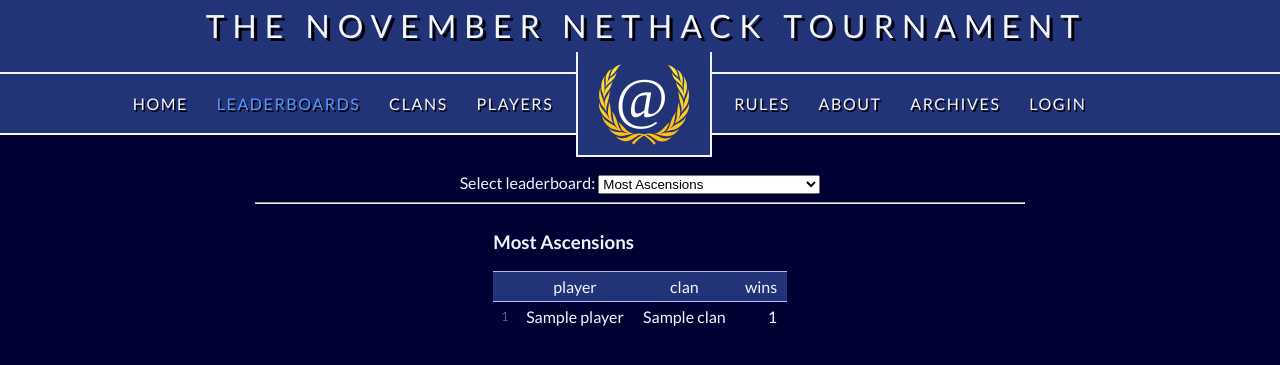
After one commit to nethackscoreboard-org/excession, a Django app: page /leaderboards in a window 1280 px wide. The commit adds this page. Shown: the top 365 px of the page. Run offline with Django 3.2, Linux system fonts and the light colour scheme; tables that the repository leaves empty hold one stand-in row (values such as "Sample post"); parts of the project's set-up code (start-up, migrations or seed data) failed here and were passed over.

Commit message:
Add partial leaderboards page at /leaderboards
The main new big feature of 2021 is leaderboards. Given their
prominence, they get a whole page linked from the top (replacing
Trophies... but we still have trophies, so we'll need to figure out some
way to navigate to those.)

All leaderboards are loaded on the page, but only one is shown at a
time (because they could get quite long with all the players/clans).
They're currently changed via a combo box with a bit of JS bound to it.
I kind of want to add at least left/right arrow key navigation as well.

As of this commit, only 3 leaderboards are functional, but others are
expected to follow easily along the same pattern.

Also adds a shorthand for querying only ascended players via a Manager
class (Player.ascended.*).

```diff
--- a/scoreboard/models.py
+++ b/scoreboard/models.py
@@ -76,6 +76,12 @@ class Clan(LeaderboardBaseFields):
     # admins = models.ManyToManyField(Player)
     # instead of Player having a clan_admin field
 
+class AscendingPlayersManager(models.Manager):
+    # Manager that returns only Players with at least one ascension, which is a
+    # pretty common request.
+    def get_queryset(self):
+        return super().get_queryset().filter(wins__gt=0)
+
 class Player(LeaderboardBaseFields):
     name       = models.CharField(max_length=32, unique=True)
     clan       = models.ForeignKey(Clan, null=True, on_delete=models.SET_NULL)
@@ -84,6 +90,9 @@ class Player(LeaderboardBaseFields):
     invites    = models.ManyToManyField(Clan, related_name='invitees')
     # link to User model for web logins
     user       = models.OneToOneField(User, on_delete=models.PROTECT, null=True)
+
+    objects   = models.Manager() # default
+    ascenders = AscendingPlayersManager()
 
     # Return a string denoting the ascension ratio of this player.
     # This can assume that total_games > 0, but wins could be 0.
--- a/tnnt/static/css/default.css
+++ b/tnnt/static/css/default.css
@@ -50,6 +50,10 @@ h5 {
 
 .more {
   text-align: center;
+}
+
+.rjust {
+  text-align: right;
 }
 
 a {
@@ -506,3 +510,7 @@ form.disguised-button button:hover {
 .current-player {
     font-weight: bold;
 }
+
+/*====================================================================
+  === LEADERBOARDS ===================================================
+  ====================================================================*/
--- /dev/null
+++ b/tnnt/static/js/leaderboard-select.js
@@ -0,0 +1,25 @@
+function showLeaderboard(str) {
+    /* This function unhides the div with class "leaderboard" and id
+     * "leaderboard-<str>" and hides all others. */
+    var boards = document.querySelectorAll('div[class=leaderboard]')
+    for (var b of boards) {
+        // See also the HTML template where it relies on element ids matching
+        // the values in the combo box
+        if (b.id == 'leaderboard-' + str) {
+            b.hidden = false;
+        }
+        else {
+            b.hidden = true;
+        }
+    }
+}
+
+document.addEventListener("DOMContentLoaded", function(event) {
+    var combobox = document.getElementById('boards-combobox')
+    // If the page is refreshed, the combobox may retain its old value, so show
+    // that leaderboard.
+    showLeaderboard(combobox.value);
+    combobox.addEventListener('change', function(event) {
+        showLeaderboard(combobox.value);
+    });
+});
--- a/tnnt/templates/header.html
+++ b/tnnt/templates/header.html
@@ -19,7 +19,7 @@
           <td class="leftmenu">
               <a href="/" class="menu {% if page == 'index' %} menusel {% endif %}">HOME</a>
               <!-- TODO: this should likely become "Results" -->
-              <a href="/trophies" class="menu {% if page == 'trophies' %} menusel {% endif %}">TROPHIES</a>
+              <a href="/leaderboards" class="menu {% if page == 'leaderboards' %} menusel {% endif %}">LEADERBOARDS</a>
               <a href="/clans" class="menu {% if page == 'clans' %} menusel {% endif %}">CLANS</a>
               <a href="/players" class="menu {% if page == 'players' %} menusel {% endif %}">PLAYERS</a>
           </td>
--- /dev/null
+++ b/tnnt/templates/leaderboards.html
@@ -0,0 +1,140 @@
+<!doctype html>
+{% load static %}
+
+<html>
+
+<head>
+  <title>TNNT::Players</title>
+  {% include "headlinks.html" %}
+  <script type="text/javascript" src="{% static 'js/leaderboard-select.js' %}"></script>
+</head>
+
+<body>
+
+{% include "header.html" with page='leaderboards' %}
+
+<div id="leaderboard-select">
+  <label for="boards">Select leaderboard: </label>
+  <select name="boards" id="boards-combobox">
+    <option value="mostasc">Most Ascensions</option>
+    <option value="firstasc">Earliest Ascension</option>
+    <option value="minturns">Lowest Turn Count</option>
+    <option value="mintime">Fastest Realtime</option>
+    <option value="maxcond">Most Conducts in One Ascension</option>
+    <option value="mostachgame">Most Achievements in One Game</option>
+    <option value="mostach">Most Achievements Overall</option>
+    <option value="minscore">Lowest Score</option>
+    <option value="maxscore">Highest Score</option>
+    <option value="longstreak">Longest Streak</option>
+    <option value="uniquedeaths">Most Unique Deaths</option>
+    <option value="uniqueasc">Most Unique Ascension Combos</option>
+    <option value="mostgames">Most Games over 1000 Turns</option>
+  </select>
+</div>
+<hr>
+
+<!--
+  Leaderboard id is "leaderboard-" + the value of the option in the
+  leaderboard-select. This is used by the javascript that switches them.
+-->
+<!-- TODO? if the number of leaderboards on this page gets unwieldy, hand them
+off to included templates -->
+<div class="leaderboard" id="leaderboard-mostasc">
+  <h3>Most Ascensions</h3>
+  <table>
+    <thead>
+      <tr class="framed">
+        <th></th>
+        <th>player</th>
+        <th>clan</th>
+        <th>wins</th>
+      </tr>
+    </thead>
+    <tbody>
+      {% for plr in mostasc %}
+        <tr>
+          <td class="num dim">{{ forloop.counter }}</td>
+          <td>{{ plr.name }}</td>
+          <td>{{ plr.clan.name }}</td>
+          <td class="rjust">{{ plr.wins }}</td>
+        </tr>
+      {% endfor %}
+    </tbody>
+  </table>
+</div>
+
+<div class="leaderboard" id="leaderboard-firstasc" hidden="true">
+  <h3>Earliest Ascension</h3>
+  <table>
+    <thead>
+      <tr class="framed">
+        <th></th>
+        <th>player</th>
+        <th>clan</th>
+        <th>ascension time</th>
+      </tr>
+    </thead>
+    <tbody>
+      {% for plr in firstasc %}
+        <tr>
+          <td class="num dim">{{ forloop.counter }}</td>
+          <td>{{ plr.name }}</td>
+          <td>{{ plr.clan.name }}</td>
+          <td class="rjust">{{ plr.first_asc.endtime }}</td>
+        </tr>
+      {% endfor %}
+    </tbody>
+  </table>
+</div>
+
+<div class="leaderboard" id="leaderboard-minturns" hidden="true">
+  <h3>Lowest Turn Count</h3>
+  <table>
+    <thead>
+      <tr class="framed">
+        <th></th>
+        <th>player</th>
+        <th>clan</th>
+        <th>ascension time</th>
+      </tr>
+    </thead>
+    <tbody>
+      {% for plr in minturns %}
+        <tr>
+          <td class="num dim">{{ forloop.counter }}</td>
+          <td>{{ plr.name }}</td>
+          <td>{{ plr.clan.name }}</td>
+          <td class="rjust">{{ plr.lowest_turncount_asc.turns }}</td>
+        </tr>
+      {% endfor %}
+    </tbody>
+  </table>
+</div>
+
+<div class="leaderboard" id="leaderboard-mintime" hidden="true">
+  <h3>Fastest Realtime</h3>
+  <table>
+    <thead>
+      <tr class="framed">
+        <th></th>
+        <th>player</th>
+        <th>clan</th>
+        <th>ascension duration</th>
+      </tr>
+    </thead>
+    <tbody>
+      {% for plr in mintime %}
+        <tr>
+          <td class="num dim">{{ forloop.counter }}</td>
+          <td>{{ plr.name }}</td>
+          <td>{{ plr.clan.name }}</td>
+          <td class="rjust">{{ plr.fastest_realtime_asc.wallclock }}</td>
+        </tr>
+      {% endfor %}
+    </tbody>
+  </table>
+</div>
+
+</body>
+
+</html>
--- a/tnnt/urls.py
+++ b/tnnt/urls.py
@@ -7,6 +7,8 @@ from tnnt import views as tnntviews
 urlpatterns = [
     path('api-auth/', include('rest_framework.urls', namespace='rest_framework')),
     path('', tnntviews.HomepageView.as_view(), name='root'),
+    path('leaderboards', tnntviews.LeaderboardsView.as_view(), name='leaderboards'),
+    # TODO path('clans', tnntviews.ClansView.as_view(), name='clans'),
     path('players', tnntviews.PlayersView.as_view(), name='players'),
     path('player/<str:playername>', tnntviews.SinglePlayerView.as_view(), name='singleplayer'),
     # TODO path('clan/<str:clanname>', tnntviews.SingleClanView.as_view(), name='singleclan'),
--- a/tnnt/views.py
+++ b/tnnt/views.py
@@ -23,6 +23,19 @@ class AboutView(TemplateView):
 
 class ArchivesView(TemplateView):
     template_name = 'archives.html'
+
+class LeaderboardsView(TemplateView):
+    template_name = 'leaderboards.html'
+
+    def get_context_data(self, **kwargs):
+        kwargs['mostasc'] = Player.ascenders.order_by('-wins')
+        kwargs['firstasc'] = Player.ascenders.order_by('first_asc__endtime')
+        kwargs['minturns'] = Player.ascenders.order_by('lowest_turncount_asc__turns')
+        # TODO: this function is incomplete and more leaderboard data sources
+        # will need to be added.
+
+        kwargs['players'] = Player.objects.all() # TODO: What is this needed for?
+        return kwargs
 
 class PlayersView(TemplateView):
     template_name = 'players.html'
```
